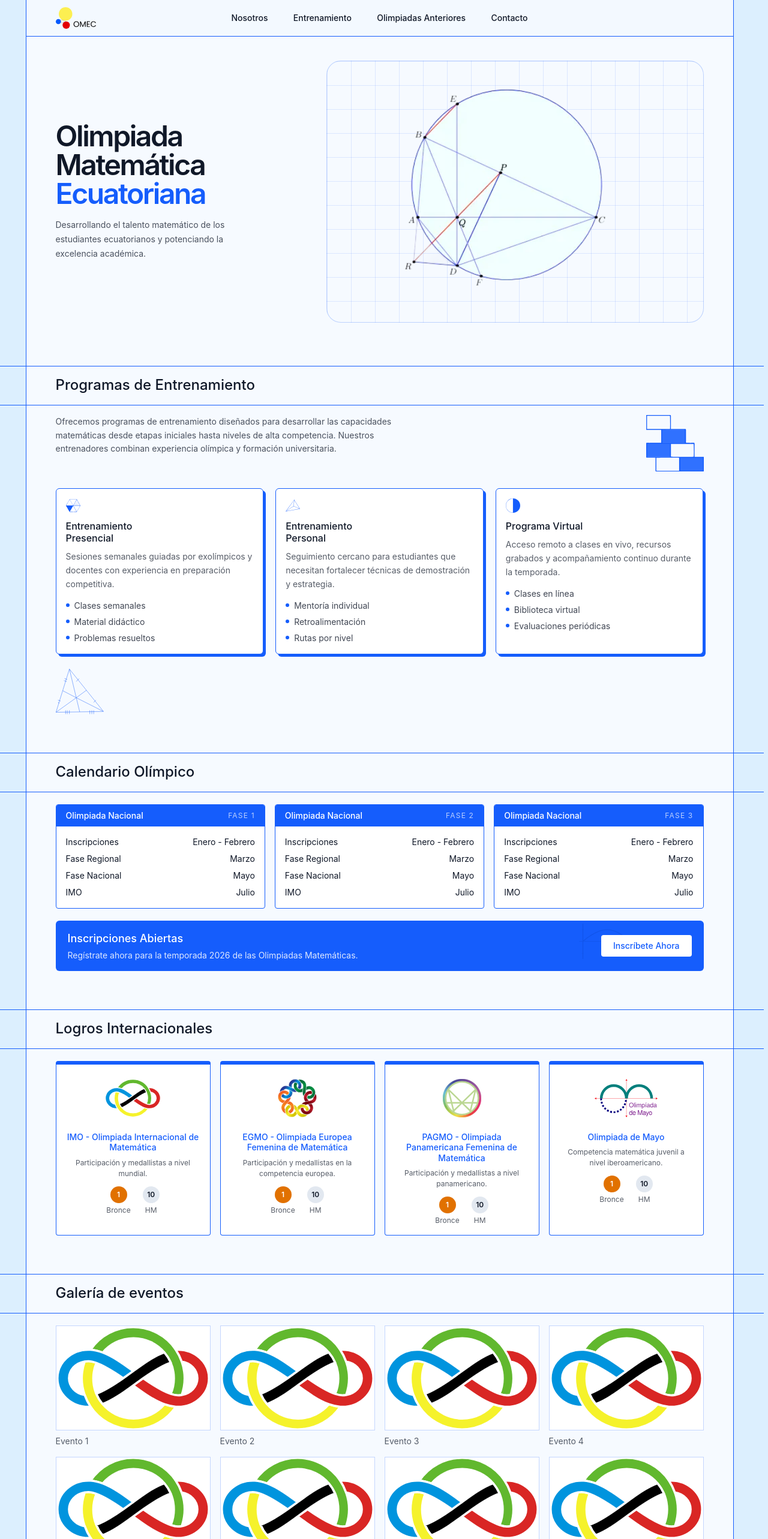
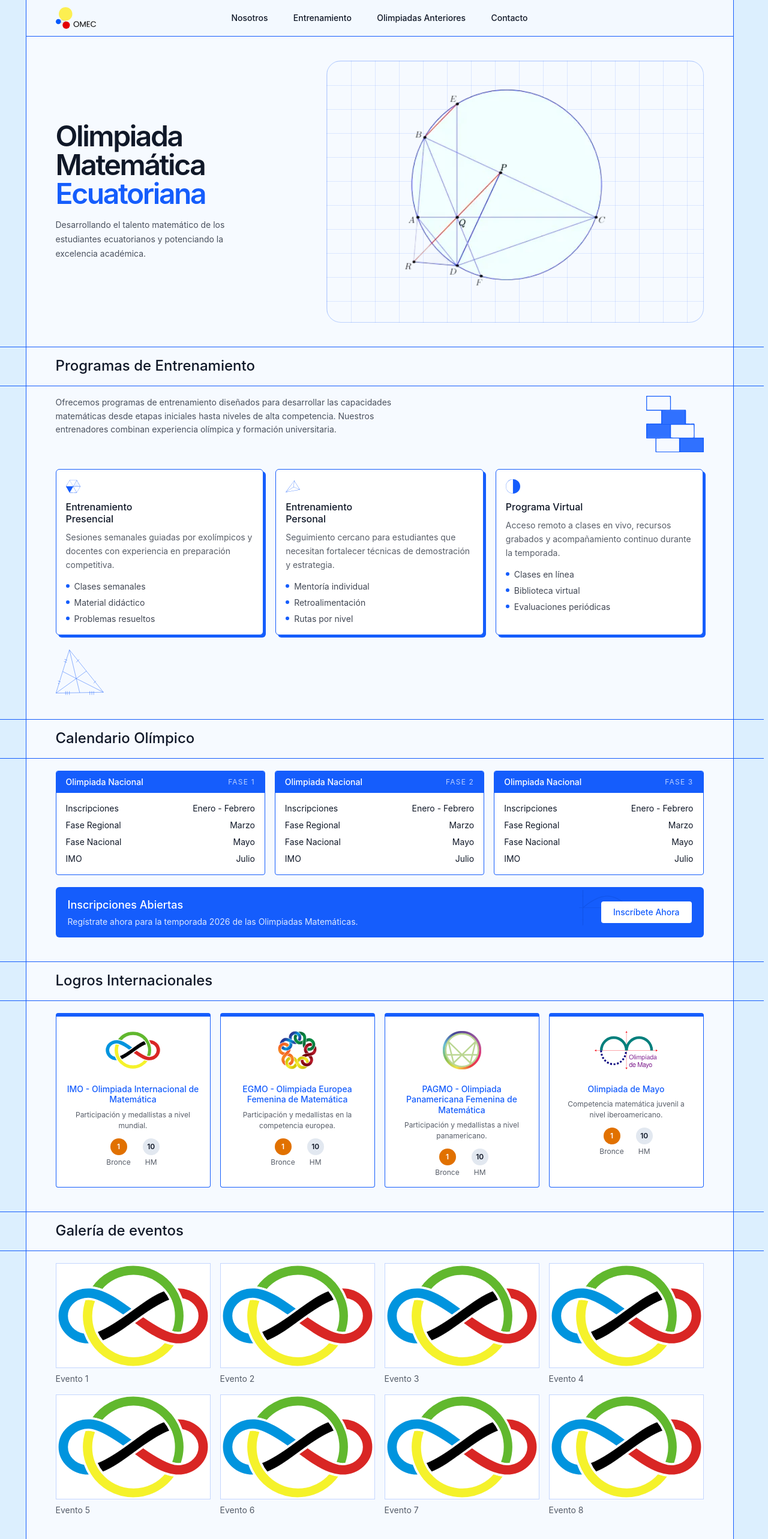
Before and after one commit to adriandelgado/omec-webpage, a SvelteKit app: page / in a window 1280 px wide. Shown: the top 2566 px of the page at 60% size. Built offline with nearby package versions, Linux system fonts and the light colour scheme.

Commit message:
refactor: standardize route page vertical spacing

```diff
--- a/src/routes/+page.svelte
+++ b/src/routes/+page.svelte
@@ -92,10 +92,8 @@
 	description="Olimpiada Matemática Ecuatoriana. Organizamos competencias, entrenamiento y procesos de selección para desarrollar el talento matemático de estudiantes ecuatorianos."
 />
 
-<ContentSection
-	class="pt-8 pb-8 lg:pt-10 lg:pb-10"
-	container_class="grid gap-8 lg:grid-cols-[0.8fr_1.2fr] lg:items-center"
->
+<div class="flex flex-col gap-y-8 py-8 lg:gap-y-10 lg:py-10">
+	<ContentSection container_class="grid gap-8 lg:grid-cols-[0.8fr_1.2fr] lg:items-center">
 		<div class="max-w-80">
 			<h1 class="text-4xl leading-none font-semibold tracking-tighter text-copy lg:text-5xl">
 				Olimpiada Matemática
@@ -119,7 +117,7 @@
 		</div>
 	</ContentSection>
 
-<ContentSection class="py-8">
+	<ContentSection>
 		<SectionHeading title="Programas de Entrenamiento" />
 
 		<div class="mt-4 grid gap-5 lg:grid-cols-[1fr_auto] lg:items-start">
@@ -141,7 +139,7 @@
 		<img src={triangle_center_gravity} alt="" class="mt-6 w-14 lg:w-20" />
 	</ContentSection>
 
-<ContentSection class="py-8">
+	<ContentSection>
 		<SectionHeading title="Calendario Olímpico" />
 
 		<div class="mt-5 grid gap-4 lg:grid-cols-3">
@@ -188,7 +186,7 @@
 		</div>
 	</ContentSection>
 
-<ContentSection class="py-8">
+	<ContentSection>
 		<SectionHeading title="Logros Internacionales" />
 
 		<div class="mt-5 grid gap-4 md:grid-cols-2 lg:grid-cols-4">
@@ -226,17 +224,22 @@
 		</div>
 	</ContentSection>
 
-<ContentSection class="py-8 lg:pb-10">
+	<ContentSection>
 		<SectionHeading title="Galería de eventos" />
 
 		<div class="mt-5 grid gap-4 sm:grid-cols-2 lg:grid-cols-4">
 			{#each gallery_events as event (event.id)}
 				<article>
 					<div class="overflow-hidden border border-primary/25 bg-white">
-					<img src={event.image} alt={event.image_alt} class="aspect-[4/2.7] w-full object-cover" />
+						<img
+							src={event.image}
+							alt={event.image_alt}
+							class="aspect-[4/2.7] w-full object-cover"
+						/>
 					</div>
 					<p class="mt-2 text-sm text-copy/70">{event.title}</p>
 				</article>
 			{/each}
 		</div>
 	</ContentSection>
+</div>
--- a/src/routes/contacto/+page.svelte
+++ b/src/routes/contacto/+page.svelte
@@ -45,7 +45,8 @@
 	description="Contáctate con OMEC para resolver dudas sobre olimpiadas matemáticas, inscripciones, entrenamiento y participación estudiantil en Ecuador."
 />
 
-<ContentSection class="pt-8 pb-9 lg:pt-10 lg:pb-10">
+<div class="flex flex-col gap-y-8 py-8 lg:gap-y-10 lg:py-10">
+	<ContentSection>
 		<PageIntro
 			title_lines={[{ text: title }]}
 			description="¿Tienes preguntas sobre las olimpiadas, el proceso de inscripción, o nuestros programas de entrenamiento? Estamos aquí para ayudarte."
@@ -249,3 +250,4 @@
 			</div>
 		</div>
 	</ContentSection>
+</div>
--- a/src/routes/entrenamiento/+page.svelte
+++ b/src/routes/entrenamiento/+page.svelte
@@ -96,14 +96,15 @@
 	description="Programas de entrenamiento de OMEC para fortalecer resolución de problemas, demostración y preparación olímpica desde nivel básico hasta competencia internacional."
 />
 
-<ContentSection class="pt-8 pb-9 lg:pt-10 lg:pb-10">
+<div class="flex flex-col gap-y-8 py-8 lg:gap-y-10 lg:py-10">
+	<ContentSection>
 		<PageIntro
 			title_lines={[{ text: title, class: "text-primary" }]}
 			description="Desarrollamos las habilidades matemáticas de los estudiantes desde nivel básico hasta competencia internacional. Nuestros entrenadores son medallistas olímpicos y profesores universitarios con amplia experiencia."
 		/>
 	</ContentSection>
 
-<ContentSection class="py-8">
+	<ContentSection>
 		<SectionHeading
 			title="Nuestros Programas"
 			description="Tres modalidades de estudio para adaptarse a las necesidades de cada estudiante, sin importar su ubicación o nivel actual."
@@ -116,7 +117,7 @@
 		</div>
 	</ContentSection>
 
-<ContentSection class="py-8">
+	<ContentSection>
 		<SectionHeading
 			title="Material"
 			description="La mejor manera de prepararse para concursos de matemáticas es resolviendo pruebas pasadas. Nuestro banco de problemas podrá ayudarte a practicar con problemas de competencias nacionales e internacionales."
@@ -151,13 +152,18 @@
 		</div>
 	</ContentSection>
 
-<ContentSection class="py-8">
+	<ContentSection>
 		<SectionHeading
 			title="Entrenadores"
 			description="Cada programa cuenta con temas específicos según el nivel. Los estudiantes avanzan al ritmo que necesitan."
 		/>
 
-	<MembersSection members={coaches} grid_class="sm:grid-cols-2 lg:grid-cols-3" class="py-0 pt-7" />
+		<MembersSection
+			members={coaches}
+			grid_class="sm:grid-cols-2 lg:grid-cols-3"
+			class="py-0 pt-7"
+		/>
 	</ContentSection>
+</div>
 
 <TrainingCtaSection />
--- a/src/routes/nosotros/+page.svelte
+++ b/src/routes/nosotros/+page.svelte
@@ -86,7 +86,8 @@
 	description="Conoce a OMEC, su misión y el trabajo que realiza para promover la excelencia matemática y las olimpiadas estudiantiles en Ecuador."
 />
 
-<ContentSection class="pt-8 pb-8 lg:pt-10 lg:pb-10">
+<div class="flex flex-col gap-y-8 py-8 lg:gap-y-10 lg:py-10">
+	<ContentSection>
 		<h1 class="text-4xl leading-none font-semibold tracking-tighter text-copy lg:text-5xl">
 			{title}
 		</h1>
@@ -130,10 +131,7 @@
 		</div>
 	</ContentSection>
 
-<ContentSection
-	class="pb-8 lg:pb-10"
-	container_class="grid gap-8 lg:grid-cols-[0.85fr_1.15fr] lg:items-start"
->
+	<ContentSection container_class="grid gap-8 lg:grid-cols-[0.85fr_1.15fr] lg:items-start">
 		<div class="max-w-125">
 			<p class="text-4xl leading-none font-semibold tracking-tighter text-primary lg:text-5xl">
 				Acerca de
@@ -162,7 +160,7 @@
 		/>
 	</ContentSection>
 
-<ContentSection class="pb-10 lg:pb-14">
+	<ContentSection>
 		<div class="grid gap-5 md:grid-cols-2 xl:grid-cols-3">
 			{#each values_cards as card (card.number)}
 				<article class="rounded-2xl border border-primary/30 bg-white px-5 py-4">
@@ -179,9 +177,10 @@
 		</div>
 	</ContentSection>
 
-<ContentSection class="pb-12 lg:pb-16">
+	<ContentSection>
 		<SectionHeading title="Miembros" />
 		<MembersSection class="pt-7" {members} />
 	</ContentSection>
+</div>
 
 <TrainingCtaSection />
--- a/src/routes/olimpiadas-anteriores/+layout.svelte
+++ b/src/routes/olimpiadas-anteriores/+layout.svelte
@@ -19,14 +19,15 @@
 	] as const;
 </script>
 
-<ContentSection class="pt-8 pb-8 lg:pt-10 lg:pb-10">
+<div class="flex flex-col gap-y-8 py-8 lg:gap-y-10 lg:py-10">
+	<ContentSection>
 		<PageIntro
 			title_lines={[{ text: "Olimpiadas" }, { text: "Anteriores", class: "text-primary" }]}
 			description="Histórico completo de participaciones ecuatorianas en olimpiadas matemáticas nacionales e internacionales, incluyendo resultados, medallas y menciones honoríficas desde 1988."
 		/>
 	</ContentSection>
 
-<ContentSection class="py-8 lg:pb-10">
+	<ContentSection>
 		<SectionHeading title="Históricos" />
 
 		<nav aria-label="Históricos de olimpiadas" class="mt-5 border-b border-primary/80">
@@ -52,3 +53,4 @@
 			{@render children()}
 		</div>
 	</ContentSection>
+</div>
--- a/src/routes/olimpiadas-anteriores/internacionales/+page.svelte
+++ b/src/routes/olimpiadas-anteriores/internacionales/+page.svelte
@@ -40,7 +40,7 @@
 	description="Revisa la participación internacional de Ecuador en olimpiadas matemáticas, con medallero, resultados históricos y resumen de competencias."
 />
 
-<div class="space-y-8">
+<div class="flex flex-col gap-y-8 lg:gap-y-10">
 	<section>
 		<h2 class="text-center text-3xl leading-none font-medium tracking-tight text-primary">
 			Medallero
--- a/src/routes/olimpiadas-anteriores/nacionales/+page.svelte
+++ b/src/routes/olimpiadas-anteriores/nacionales/+page.svelte
@@ -141,7 +141,7 @@
 	description="Consulta resultados históricos de olimpiadas matemáticas nacionales de Ecuador, incluyendo participantes, puntajes, niveles y medallas."
 />
 
-<div class="space-y-5">
+<div class="flex flex-col gap-y-8 lg:gap-y-10">
 	<p class="text-xs tracking-wider text-copy/45 uppercase">
 		Max puntaje: 42 pts • Participantes: {national_results.length}
 	</p>
```
Lines whose indentation alone changed are shown as unchanged.
